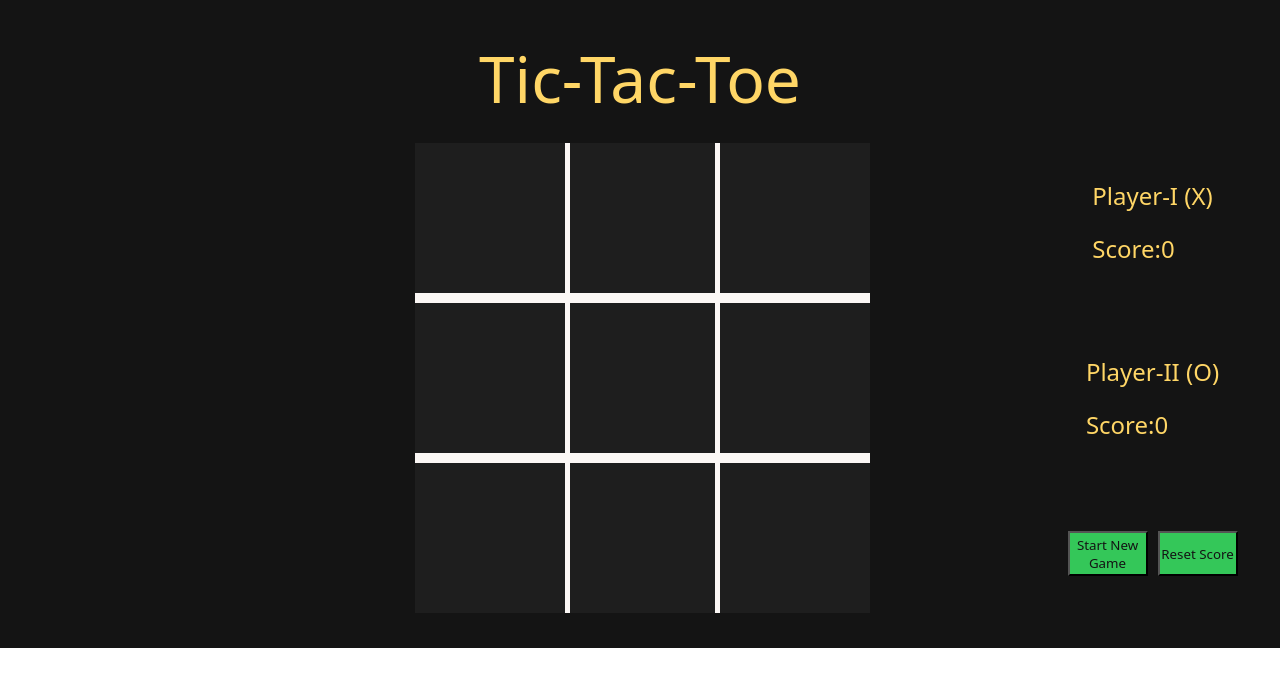
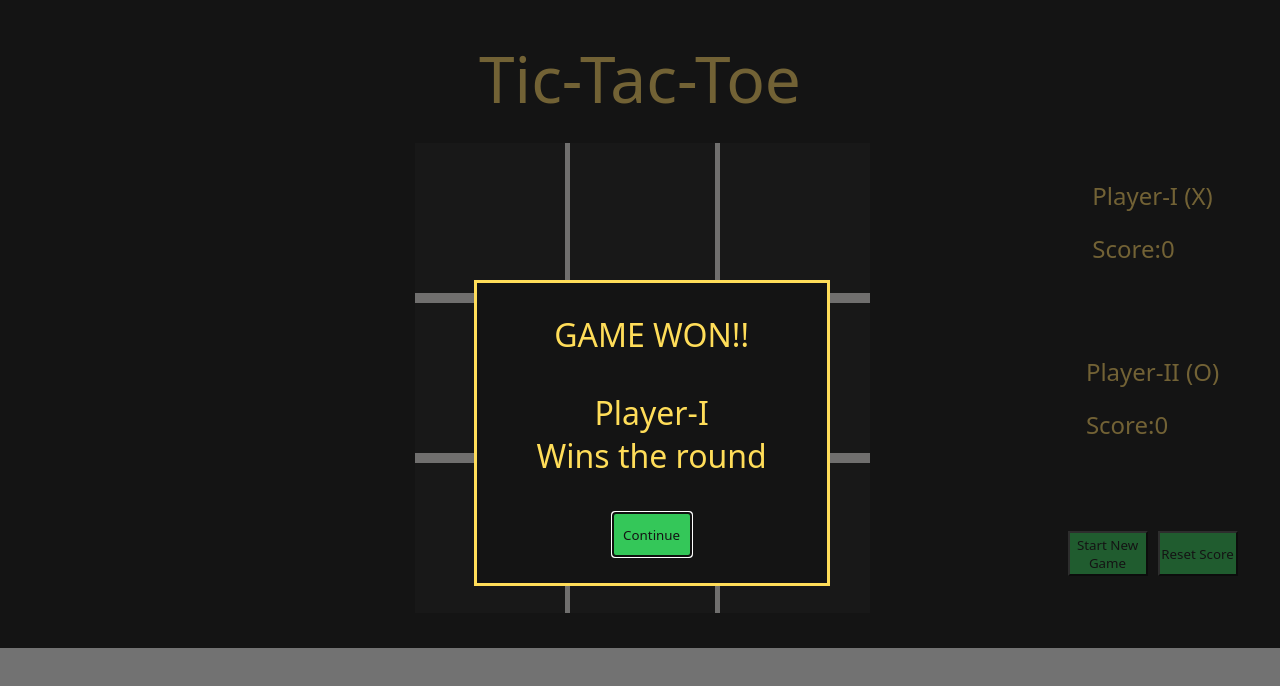
Before and after one commit to fawaaazi/Tic-Tac-Toe, a plain HTML site: page index.html in a window 1280 px wide. Drawn offline with Linux system fonts and the light colour scheme; a web font is replaced by a local one.

Commit message:
popup for the round winner dialog ui development completed

```diff
--- a/index.html
+++ b/index.html
@@ -42,12 +42,19 @@
                 <button>Reset Score</button>
             </div>
         </div>
+        <dialog id="winner-popup">
+                <h1 id="popup-title" >GAME WON!!</h1>
+                <div class="game-status">
+                    <h1 id="player-status">Player-I</h1>
+                    <h1 id="round-status">Wins the round</h1>
+                </div>
+                <div class="popup-btn-container">
+                    <button id="popup-btn">Continue</button>
+                </div>
+
+        </dialog>
     </div>
-    <dialog>
-        <div class="dialog-container">
-            <div></div>
-        </div>
-    </dialog>
+
     <script src="script.js"></script>
 </body>
 </html>
--- a/script.js
+++ b/script.js
@@ -108,7 +108,7 @@ const controlUi = (function(){
     /*creating variables to access ui elements*/
 
     const gameBoard = document.getElementsByClassName("cell");
-
+    const winnerPopup = document.getElementById("winner-popup");
 
     const placeMarkerInUi = (row, col, activeMarker) =>{
         let cellId = "cell-"+row+col  /*creating the id of selected cell */
@@ -140,5 +140,11 @@ const controlUi = (function(){
         }
     }
 
-    return{placeMarkerInUi, restartGameUi}
+    const getWinnerPopup = () =>{
+        return winnerPopup
+    }
+
+    return{placeMarkerInUi, restartGameUi, getWinnerPopup}
 })();
+
+controlUi.getWinnerPopup().showModal()
--- a/style.css
+++ b/style.css
@@ -38,6 +38,7 @@ body{
 }
 
 .container{
+    position: relative;
     background-color:var(--bg-color);
     min-height: 100%;
     padding: 25px;
@@ -151,3 +152,43 @@ body{
     background-color: var(--button-color);
     color: var(--bg-color);
 }
+
+#winner-popup{
+    position: absolute;
+    top: 35%;
+    left: 37%;
+    width: 350px;
+    height: 300px;
+    display: flex;
+    flex-direction: column;
+    justify-content: flex-start;
+    align-items: center;
+    gap: 5px;
+    color: var(--win-highlight);
+    background-color: var(--bg-color);
+}
+
+#winner-popup::backdrop{
+    background-color: var(--bg-color);
+    opacity: 60%;
+}
+#popup-title{
+    padding: 30px;
+}
+
+.game-status{
+    display: flex;
+    flex-direction: column;
+    justify-content: center;
+    align-items: center;
+}
+.popup-btn-container{
+    padding: 30px;
+}
+
+#popup-btn{
+    width: 80px;
+    height: 45px;
+    background-color: var(--button-color);
+    color: var(--bg-color);
+}
```
